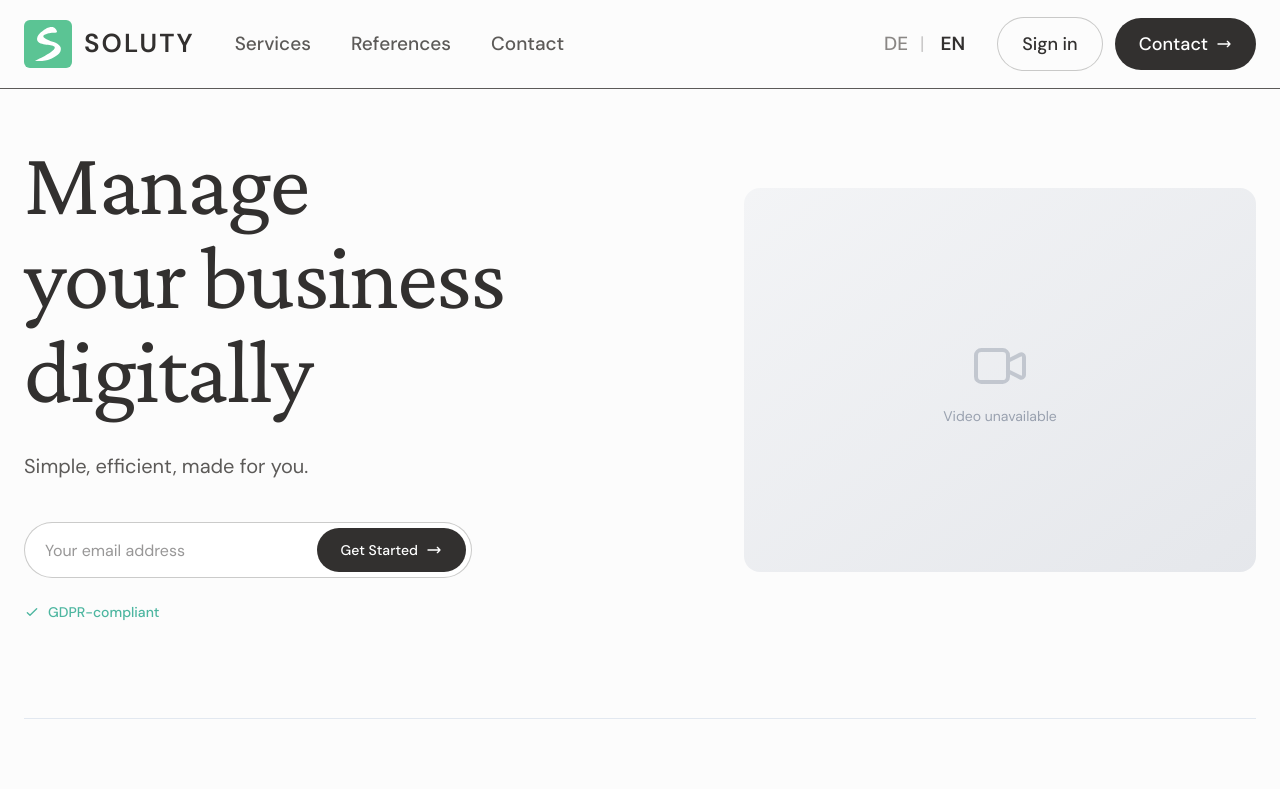
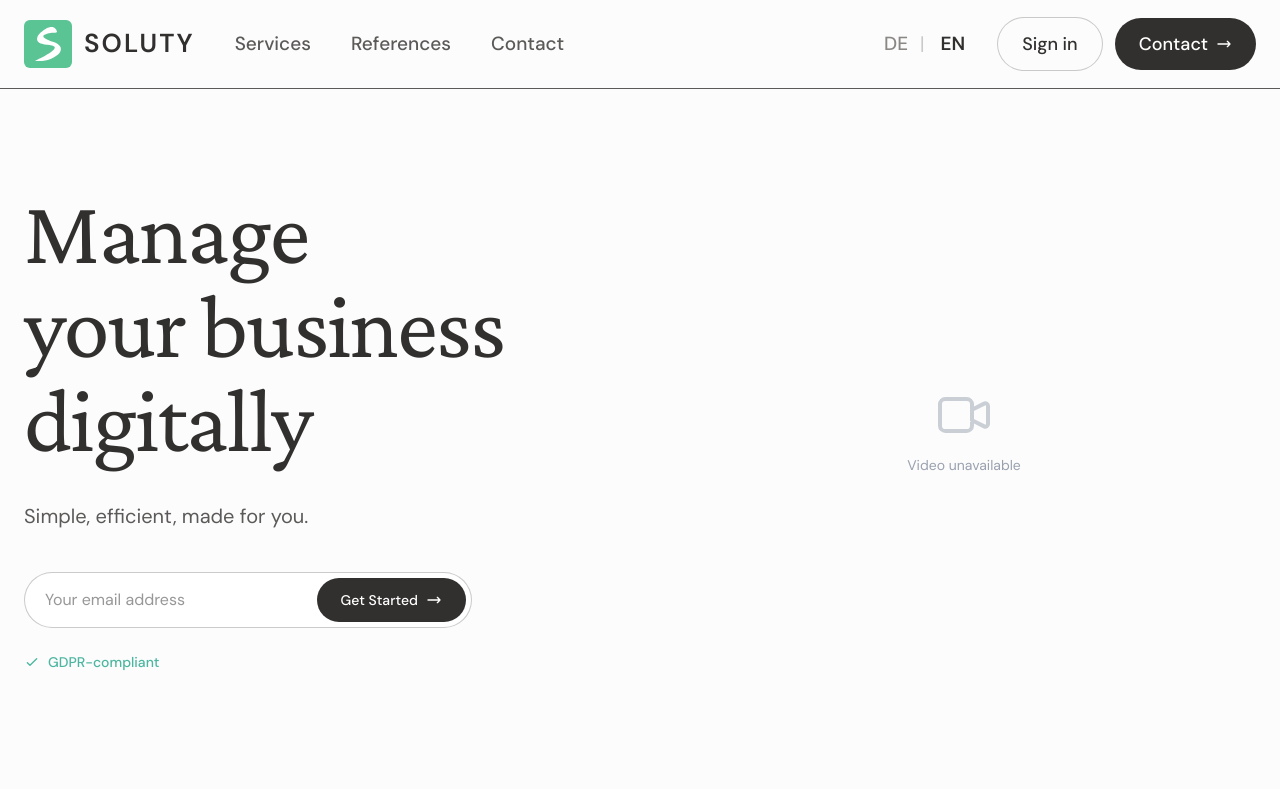
Before and after one commit to zaferkucuk/soluty-website, a Next.js app: page /en in a window 1280 px wide. Shown: the top 789 px of the page. Built offline with nearby package versions, Linux system fonts and the light colour scheme.

Commit message:
fix(hero): remove card styling from HeroVideo
- Remove rounded corners, shadow, max-width
- Video displays at full container width
- Cleaner, more minimal appearance

```diff
--- a/app/[locale]/components/HeroVideo.tsx
+++ b/app/[locale]/components/HeroVideo.tsx
@@ -15,7 +15,7 @@ interface HeroVideoProps {
  * HeroVideo Component
  *
  * Displays an autoplaying, looping, muted video for the hero section.
- * Falls back to a placeholder if video fails to load.
+ * No card styling - video displays at natural size.
  */
 export function HeroVideo({
   videoSrc,
@@ -30,7 +30,6 @@ export function HeroVideo({
     const video = videoRef.current;
     if (!video) return;
 
-    // Attempt to play video
     const playVideo = async () => {
       try {
         await video.play();
@@ -54,11 +53,10 @@ export function HeroVideo({
     console.error('Video failed to load:', videoSrc);
   };
 
-  // Fallback placeholder if video fails
   if (hasError) {
     return (
       <div
-        className={`relative w-full max-w-lg aspect-[4/3] bg-gradient-to-br from-gray-100 to-gray-200 rounded-2xl flex items-center justify-center ${className}`}
+        className={`w-full aspect-square flex items-center justify-center ${className}`}
       >
         <div className="text-center text-gray-400">
           <svg
@@ -81,16 +79,16 @@ export function HeroVideo({
   }
 
   return (
-    <div className={`relative w-full max-w-lg ${className}`}>
+    <div className={`relative w-full ${className}`}>
       {/* Loading skeleton */}
       {!isLoaded && (
-        <div className="absolute inset-0 bg-gradient-to-br from-gray-100 to-gray-200 rounded-2xl animate-pulse" />
+        <div className="absolute inset-0 bg-gray-100 animate-pulse" />
       )}
 
-      {/* Video */}
+      {/* Video - no card, no shadow, no border-radius */}
       <video
         ref={videoRef}
-        className={`w-full h-auto rounded-2xl shadow-xl transition-opacity duration-500 ${
+        className={`w-full h-auto transition-opacity duration-500 ${
           isLoaded ? 'opacity-100' : 'opacity-0'
         }`}
         autoPlay
@@ -102,7 +100,6 @@ export function HeroVideo({
         onError={handleError}
       >
         <source src={videoSrc} type="video/webm" />
-        {/* Fallback for browsers that don't support webm */}
         <source src={videoSrc.replace('.webm', '.mp4')} type="video/mp4" />
         Your browser does not support the video tag.
       </video>
```
